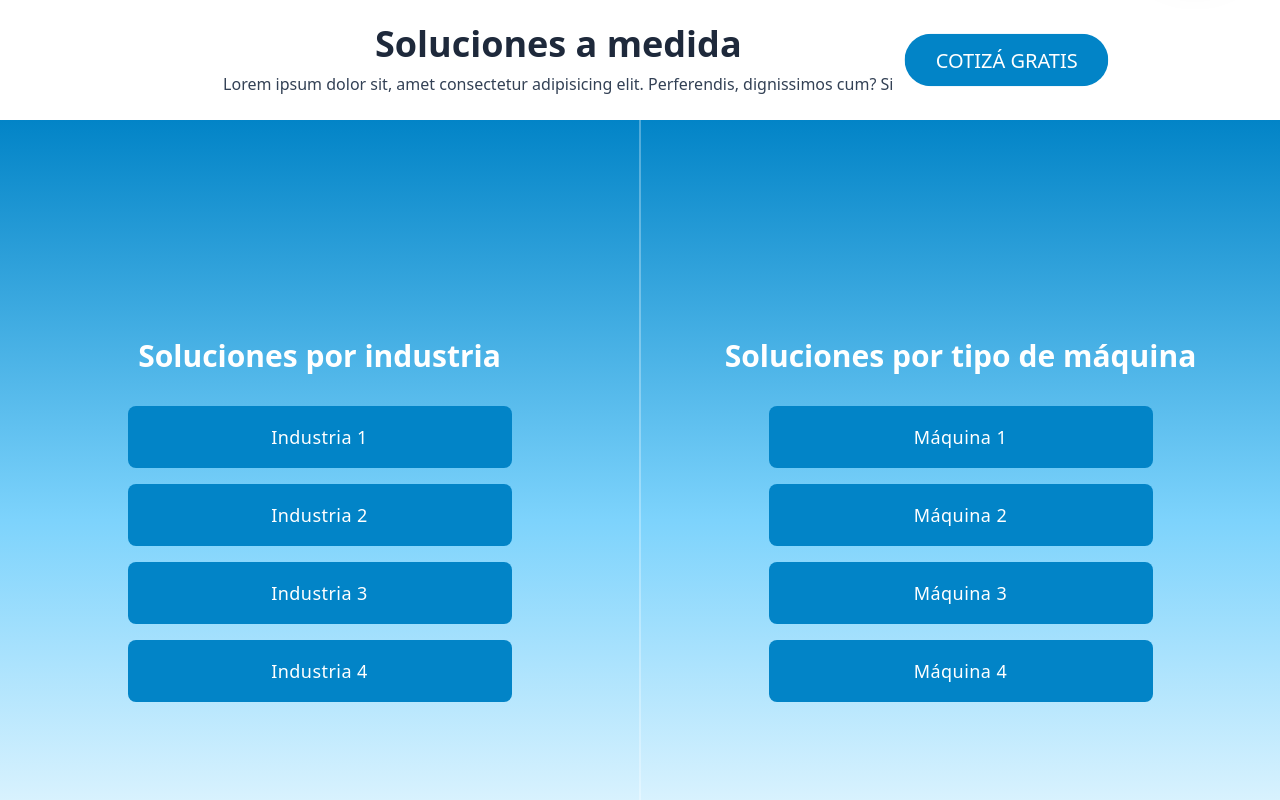
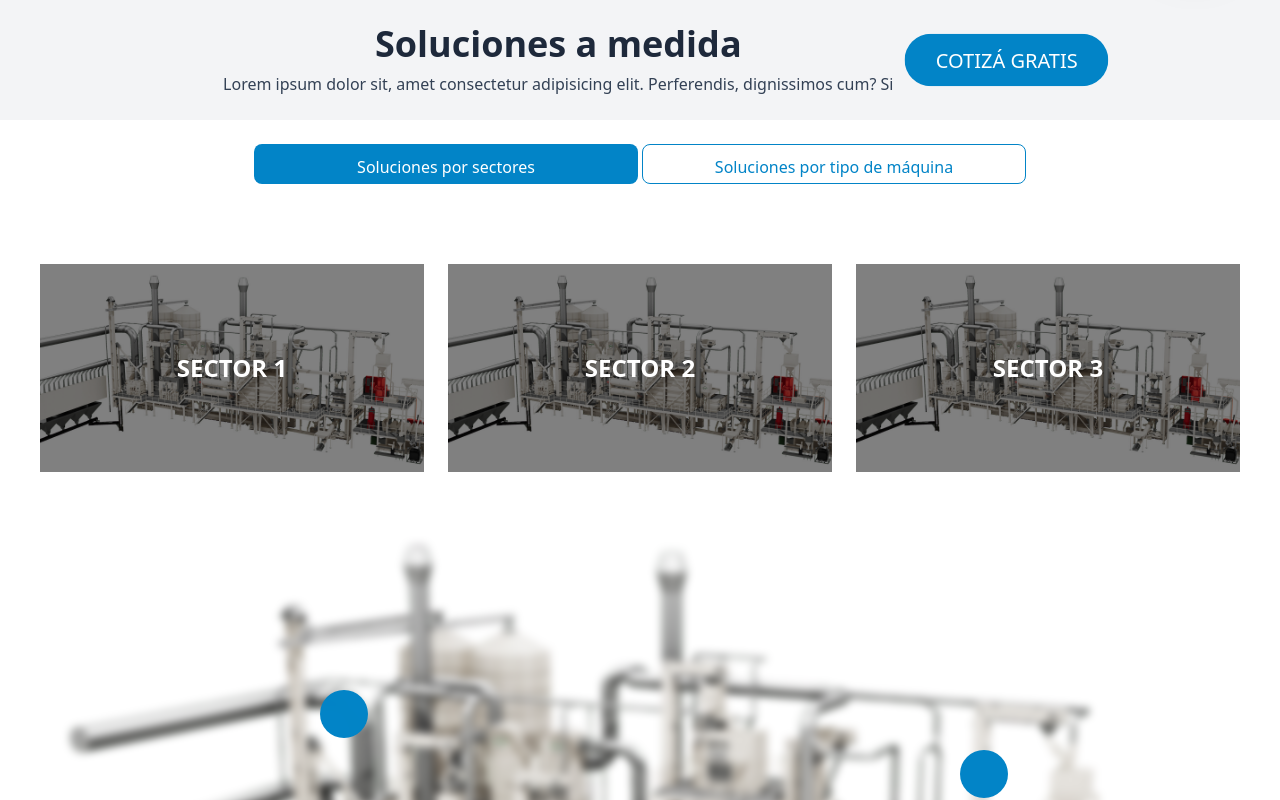
Before and after one commit to facundolgomez/PARKE-Landing-Page-React, a React (Vite) app: page / in a window 1280 px wide. Shown: the part 800-1600 px from the top of the page. Built offline with nearby package versions, Linux system fonts and the light colour scheme.

Commit message:
soluciones en el dashboard

```diff
--- a/src/components/dashboard/Dashboard.jsx
+++ b/src/components/dashboard/Dashboard.jsx
@@ -8,6 +8,7 @@ const Dashboard = () => {
   const [direction, setDirection] = useState("right");
   const [mousePosition, setMousePosition] = useState({ x: 0, y: 0 });
   const [activePopup, setActivePopup] = useState(null);
+  const [activeTab, setActiveTab] = useState("sectores");
 
   const textos = [
     "SOLUCIONES PARA EMBOLSADO, PALETIZADO, ENVOLTURA y TRANSPORTE",
@@ -54,6 +55,9 @@ const Dashboard = () => {
   };
   const togglePopup = (id) => {
     setActivePopup((prev) => (prev === id ? null : id));
+  };
+  const handleClick = (tab) => {
+    setActiveTab(tab);
   };
 
   // ------------------------------------------------------------------------------------------------
@@ -152,7 +156,7 @@ const Dashboard = () => {
           </button>
         </div>
       </div>
-      <div className="w-full bg-white p-4 flex justify-center items-center h-30">
+      <div className="w-full bg-gray-100 p-4 flex justify-center items-center h-30">
         <div className="flex flex-col md:flex-row justify-between items-center w-full max-w-4xl">
           {/* Contenido de texto */}
           <div className="flex-1 text-center md:text-left">
@@ -160,8 +164,8 @@ const Dashboard = () => {
               Soluciones a medida
             </h1>
             <p className="text-slate-700 text-sm md:text-base">
-        Lorem ipsum dolor sit, amet consectetur adipisicing elit. Perferendis,
-        dignissimos cum? Si
+              Lorem ipsum dolor sit, amet consectetur adipisicing elit.
+              Perferendis, dignissimos cum? Si
             </p>
           </div>
 
@@ -171,47 +175,109 @@ const Dashboard = () => {
           </button>
         </div>
       </div>
-
-
-      <div className="flex flex-col lg:flex-row h-screen bg-gradient-to-t from-white via-sky-300 to-sky-600 text-white">
-        {/* Sección izquierda */}
-        <div className="flex-1 flex flex-col justify-center items-center p-4 sm:p-6">
-          <h1 className="text-2xl sm:text-3xl font-bold mb-6 sm:mb-8 text-center">
-            Soluciones por industria
-          </h1>
-          <ul className="w-full max-w-sm space-y-4">
-            {["Industria 1", "Industria 2", "Industria 3", "Industria 4"].map(
-              (industria, index) => (
-                <li key={index}>
-                  <button className="w-full rounded-lg bg-sky-600 py-3 sm:py-4 text-sm sm:text-lg font-medium tracking-wide backdrop-blur-md transition hover:bg-white/20 hover:scale-105 focus:outline-none focus:ring-4 focus:ring-white/30">
-                    {industria}
+      <div>
+        {/* Botones */}
+        <div className="w-full h-20 flex justify-center gap-1 mt-4">
+          <button
+            className={`h-10 w-96 ${
+              activeTab === "sectores"
+                ? "bg-sky-600 text-white"
+                : "bg-white text-sky-600 border-sky-600"
+            }`}
+            onClick={() => handleClick("sectores")}
+          >
+            Soluciones por sectores
           </button>
-                </li>
-              )
-            )}
-          </ul>
+          <button
+            className={`h-10 w-96 ${
+              activeTab === "maquinas"
+                ? "bg-sky-600 text-white"
+                : "bg-white text-sky-600 border-sky-600"
+            }`}
+            onClick={() => handleClick("maquinas")}
+          >
+            Soluciones por tipo de máquina
+          </button>
         </div>
 
-        {/* Separador */}
-        <div className="hidden lg:block h-full w-0.5 bg-white/30"></div>
-
-        {/* Sección derecha */}
-        <div className="flex-1 flex flex-col justify-center items-center p-4 sm:p-6">
-          <h1 className="text-2xl sm:text-3xl font-bold mb-6 sm:mb-8 text-center">
-            Soluciones por tipo de máquina
-          </h1>
-          <ul className="w-full max-w-sm space-y-4">
-            {["Máquina 1", "Máquina 2", "Máquina 3", "Máquina 4"].map(
-              (maquina, index) => (
-                <li key={index}>
-                  <button className="w-full rounded-lg bg-sky-600 py-3 sm:py-4 text-sm sm:text-lg font-medium tracking-wide backdrop-blur-md transition hover:bg-white/20 hover:scale-105 focus:outline-none focus:ring-4 focus:ring-white/30">
-                    {maquina}
-                  </button>
-                </li>
-              )
+        {/* Condicionalmente renderiza los grids según el estado */}
+        {activeTab === "sectores" ? (
+          <div className="grid grid-cols-3 gap-4 h-72 p-10">
+            <div className="bg-blue-300 text-center w-full relative">
+              <img
+                src="/img/imagen1.jpg"
+                alt=""
+                className="object-cover w-full h-full brightness-50"
+              />
+              <div className="absolute top-0 left-0 right-0 bottom-0 flex justify-center items-center text-white text-2xl font-bold">
+                SECTOR 1
+              </div>
+            </div>
+            <div className="bg-blue-300 text-center w-full relative">
+              <img
+                src="/img/imagen1.jpg"
+                alt=""
+                className="object-cover w-full h-full brightness-50"
+              />
+              <div className="absolute top-0 left-0 right-0 bottom-0 flex justify-center items-center text-white text-2xl font-bold">
+                SECTOR 2
+              </div>
+            </div>
+            <div className="bg-blue-300 text-center w-full relative">
+              <img
+                src="/img/imagen1.jpg"
+                alt=""
+                className="object-cover w-full h-full brightness-50"
+              />
+              <div className="absolute top-0 left-0 right-0 bottom-0 flex justify-center items-center text-white text-2xl font-bold">
+                SECTOR 3
+              </div>
+            </div>
+          </div>
+        ) : (
+          <div className="grid grid-cols-4 gap-4 h-72 p-10">
+            <div className="bg-blue-300 text-center w-full relative">
+              <img
+                src="/img/imagen1.jpg"
+                alt=""
+                className="object-cover w-full h-full brightness-50"
+              />
+              <div className="absolute top-0 left-0 right-0 bottom-0 flex justify-center items-center text-white text-2xl font-bold">
+                MAQUINA 1
+              </div>
+            </div>
+            <div className="bg-blue-300 text-center w-full relative">
+              <img
+                src="/img/imagen1.jpg"
+                alt=""
+                className="object-cover w-full h-full brightness-50"
+              />
+              <div className="absolute top-0 left-0 right-0 bottom-0 flex justify-center items-center text-white text-2xl font-bold">
+                MAQUINA 2
+              </div>
+            </div>
+            <div className="bg-blue-300 text-center w-full relative">
+              <img
+                src="/img/imagen1.jpg"
+                alt=""
+                className="object-cover w-full h-full brightness-50"
+              />
+              <div className="absolute top-0 left-0 right-0 bottom-0 flex justify-center items-center text-white text-2xl font-bold">
+                MAQUINA 3
+              </div>
+            </div>
+            <div className="bg-blue-300 text-center w-full relative">
+              <img
+                src="/img/imagen1.jpg"
+                alt=""
+                className="object-cover w-full h-full brightness-50"
+              />
+              <div className="absolute top-0 left-0 right-0 bottom-0 flex justify-center items-center text-white text-2xl font-bold">
+                MAQUINA 4
+              </div>
+            </div>
+          </div>
         )}
-          </ul>
-        </div>
       </div>
 
       <div
@@ -257,7 +323,7 @@ const Dashboard = () => {
             className="absolute bg-white border border-gray-300 rounded-lg shadow-lg p-4"
             style={{
               top: "30%", // Mismo valor que el botón
-              left: "35%", // Posición al lado del botón
+              left: "30%", // Posición al lado del botón
             }}
           >
             <p>Ventana emergente</p>
@@ -284,7 +350,7 @@ const Dashboard = () => {
             className="absolute bg-white border border-gray-300 rounded-lg shadow-lg p-4"
             style={{
               top: "40%", // Mismo valor que el botón
-              left: "65%", // Posición al lado del botón
+              left: "80%", // Posición al lado del botón
             }}
           >
             <p>Ventana emergente</p>
@@ -311,7 +377,7 @@ const Dashboard = () => {
             className="absolute bg-white border border-gray-300 rounded-lg shadow-lg p-4"
             style={{
               top: "50%", // Mismo valor que el botón
-              left: "60%", // Posición al lado del botón
+              left: "55%", // Posición al lado del botón
             }}
           >
             <p>Ventana emergente</p>
```
Lines whose indentation alone changed are shown as unchanged.
